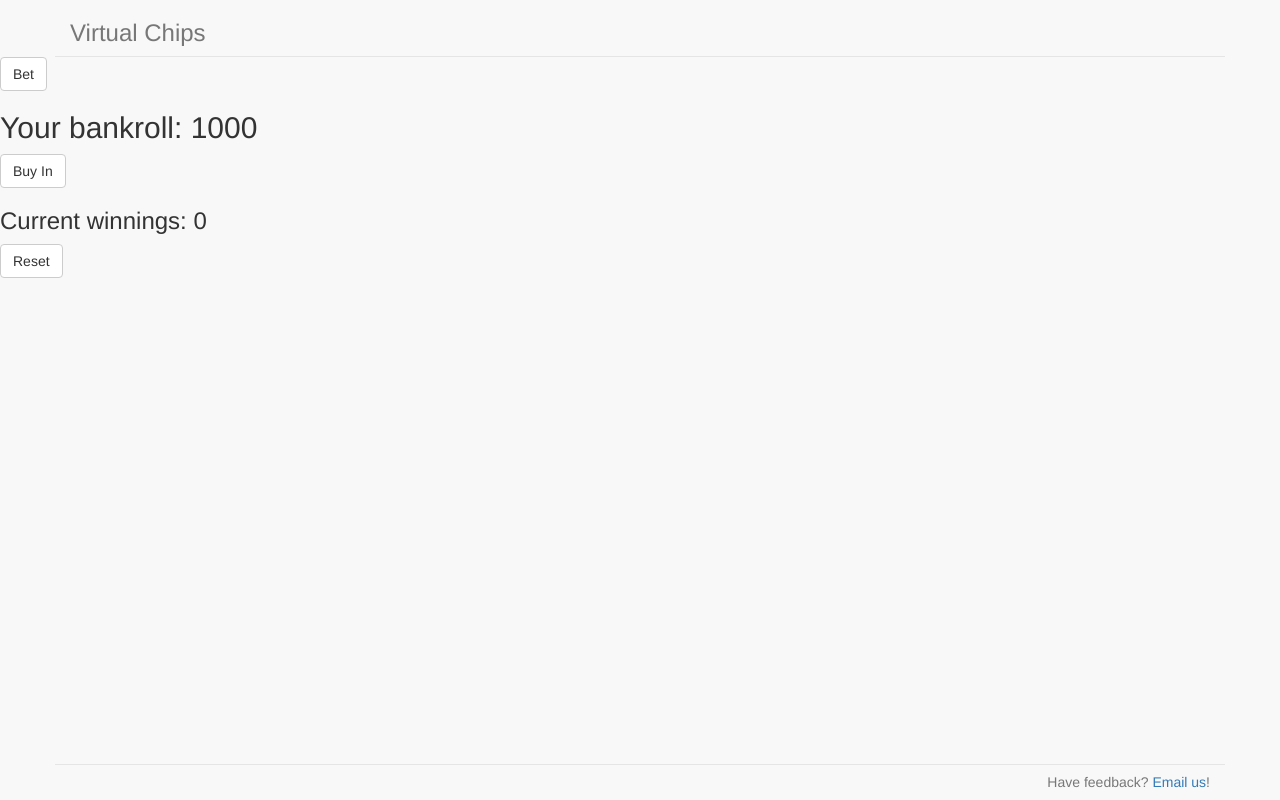
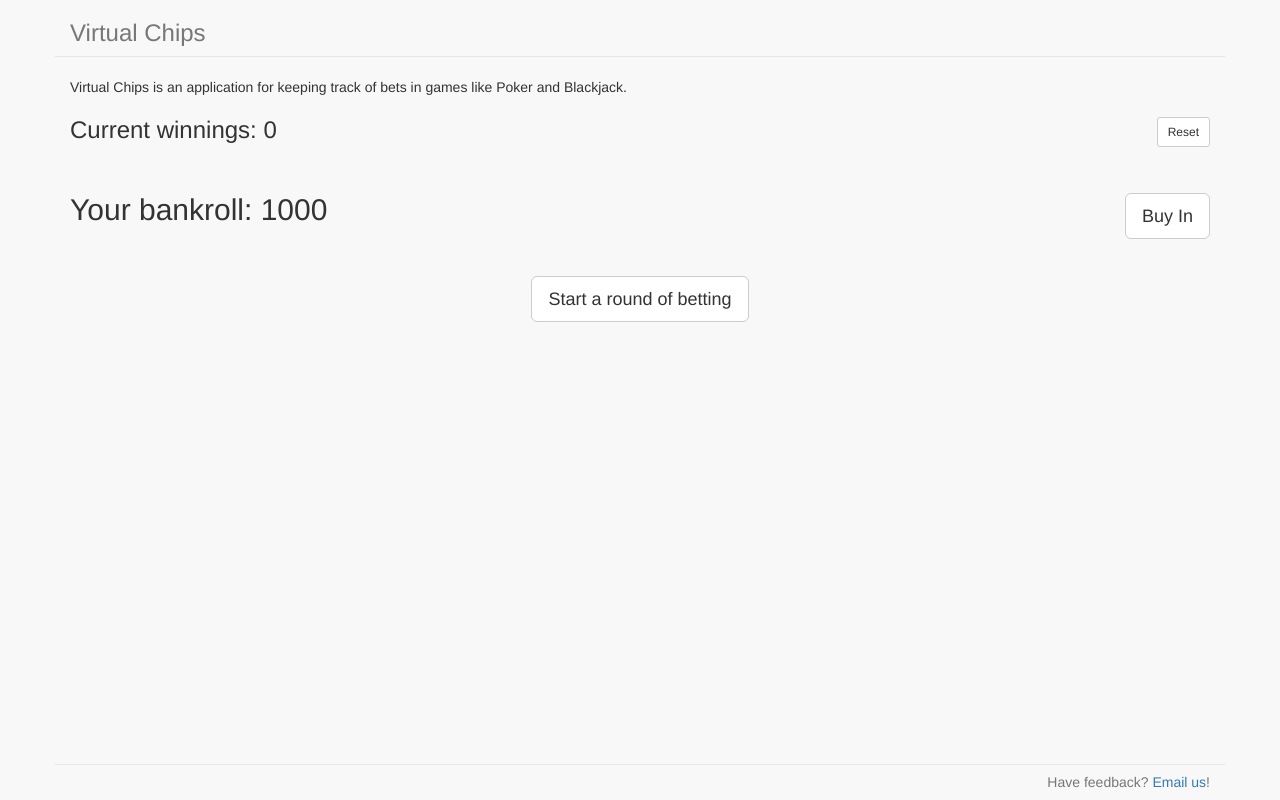
Before and after one commit to joemercer/chips, a website: page app/index.html in a window 1280 px wide. Drawn offline with nearby package versions, Linux system fonts and the light colour scheme; some packages are replaced by stand-ins of ours; files that its build step writes are made by us from their sources.

Commit message:
styled main

```diff
--- a/app/index.html
+++ b/app/index.html
@@ -27,7 +27,7 @@
       </div>
     </div>
 
-    <div class="content">
+    <div class="content container">
       <div ng-view></div>
     </div>
 
--- a/app/styles/main.css
+++ b/app/styles/main.css
@@ -1,3 +1,7 @@
+.inline {
+  display: inline-block;
+}
+
 html {
   height: 100%;
 }
@@ -46,17 +50,11 @@ p {
 /* Content */
 .content {
   height: 100%;
+  margin-top: 57px;
+  margin-bottom: 36px;
 
-  margin-top: 57px;
-
-  /*header-height: 57px;
-  footer-height: 36px;*/
+  padding-top: 20px;
 }
-
-/* Main controller
-    header-height: 57px;
-    footer-height: 36px;
-*/
 
 
 @media (min-height: 700px) {
--- a/app/views/main.html
+++ b/app/views/main.html
@@ -1,12 +1,14 @@
+<p>Virtual Chips is an application for keeping track of bets in games like Poker and Blackjack.</p>
 
-<a href="#/bet" class="btn btn-default">Bet</a>
+<h3>Current winnings: {{winnings}} <button ng-click="reset()" class="btn btn-sm btn-default pull-right">Reset</button></h3>
 
+<br>
 
-<h2>Your bankroll: {{bankroll}}</h2>
-<a href="#/buyin" class="btn btn-default">Buy In</a>
+<h2>Your bankroll: {{bankroll}} <a href="#/buyin" class="btn btn-lg btn-default pull-right">Buy In</a></h2>
 
+<br>
+<br>
 
-
-
-<h3>Current winnings: {{winnings}}</h3>
-<button ng-click="reset()" class="btn btn-default">Reset</button>
+<div class="text-center">
+  <a href="#/bet" class="btn btn-lg btn-default">Start a round of betting</a>
+</div>
```
